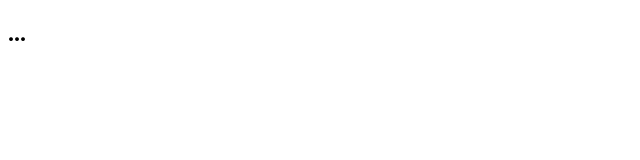
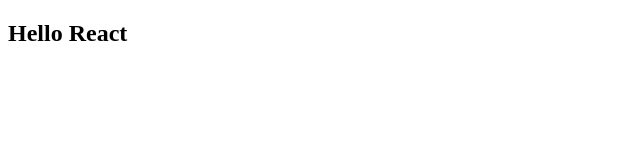
Before and after one commit to mmoore5325/bookstore, a website: page client/index.html in a window 1280 px wide. Shown: the whole page, without its empty margins (0-640 px from the left). Drawn offline with nearby package versions, Linux system fonts and the light colour scheme.

Commit message:
Hello React

```diff
--- a/client/index.html
+++ b/client/index.html
@@ -6,11 +6,13 @@
   <meta http-equiv="X-UA-Compatible" content="ie=edge">
   <script src="https://unpkg.com/react@15/dist/react.js"></script>
   <script src="https://unpkg.com/react-dom@15/dist/react-dom.js"></script>
+
   <title>Document</title>
 </head>
 <body>
-  <h2 id="root">
-    ...
-
+    <div id='root'>
+      ...
+    </div>
+<script src="/script.js" charset="utf-8"></script>
 </body>
 </html>
--- a/client/script.js
+++ b/client/script.js
@@ -1 +1,4 @@
-sc
+ReactDOM.render(
+  React.createElement("h2", null, "Hello React"),
+  document.getElementById("root")
+);
```
